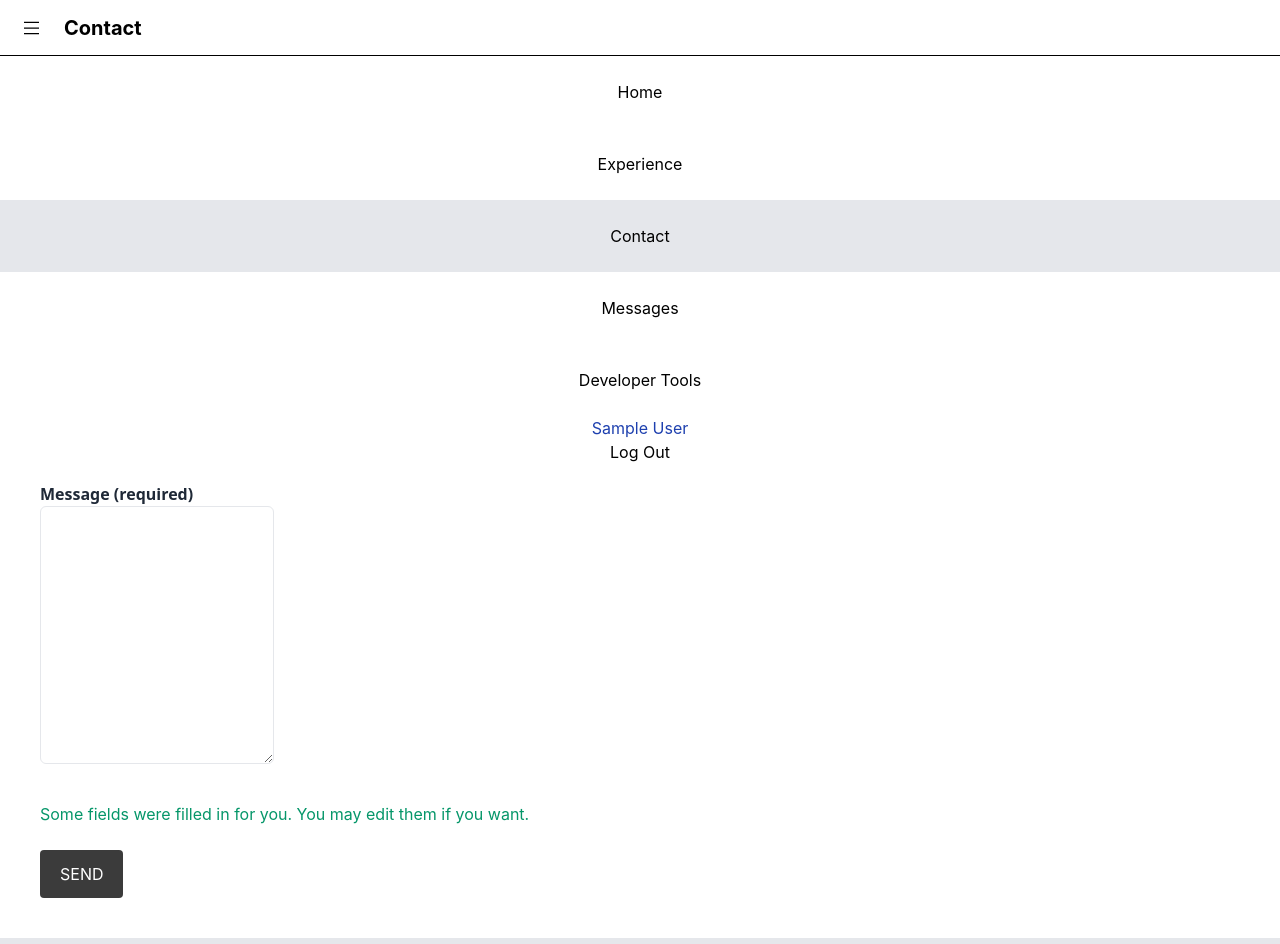
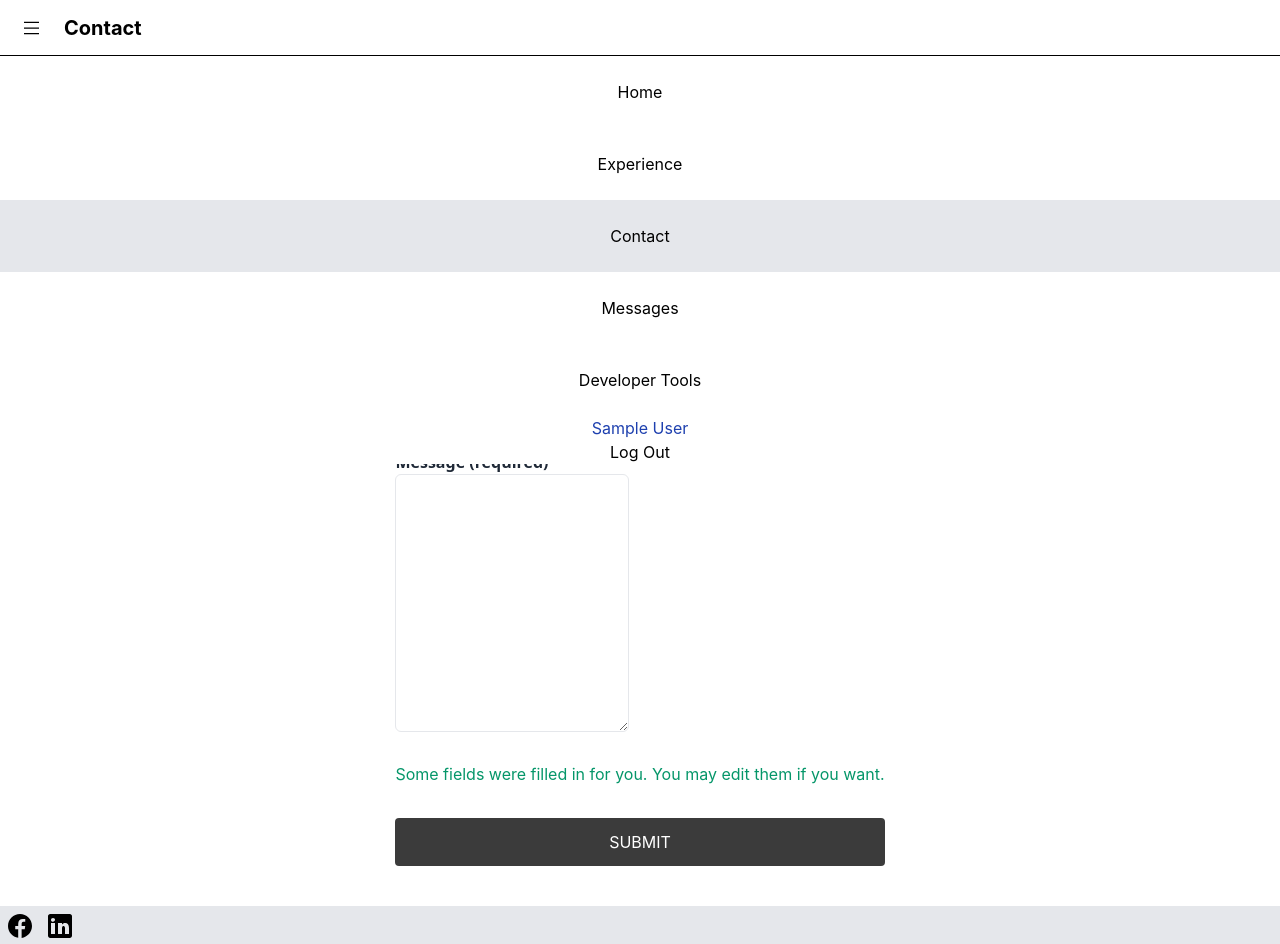
Before and after one commit to Daboo1998/aboodaniel-react-client, a React (Create React App) app: page /contact in a window 1280 px wide. Shown: the top 944 px of the page. Built offline with nearby package versions, Linux system fonts and the light colour scheme; no server answers; the database is empty; sample sign-in values are in the browser's storage.

Commit message:
few layout refactors

```diff
--- a/src/components/atoms/buttons and links/SubmitButton.tsx
+++ b/src/components/atoms/buttons and links/SubmitButton.tsx
@@ -5,7 +5,7 @@ export interface SubmitButtonProps {
 }
 
 const SubmitButton: React.FC<SubmitButtonProps> = ({label}) => (
-    <button type="submit" className="bg-submit text-white rounded py-3 px-5 uppercase <md:w-full">
+    <button type="submit" className="bg-submit text-white rounded py-3 px-5 uppercase w-full hover:bg-submit-hover">
         {label}
     </button>
 );
--- a/src/components/layouts/pages/general/ContactPageLayout.tsx
+++ b/src/components/layouts/pages/general/ContactPageLayout.tsx
@@ -5,6 +5,7 @@ import TextAreaInput from "../../../atoms/input/TextAreaInput";
 import validator from "validator";
 import {useAuth} from "../../../../contexts/AuthContext";
 import database, {Timestamp} from "../../../../data/database";
+import SubmitButton from "../../../atoms/buttons and links/SubmitButton";
 
 const ContactPageLayout: React.FC = () => {
     const [email, setEmail] = useState("");
@@ -56,24 +57,16 @@ const ContactPageLayout: React.FC = () => {
     };
 
     return (
-        <PageLayout className="pt-10 items-center">
-            <h1>Contact</h1>
-            <div className="h-8" />
-            <form className="flex flex-col items-start w-full" onSubmit={handleSubmit}>
+        <PageLayout className="pt-10 flex flex-col place-items-center">
+            <h1 className="text-center">Contact</h1>
+            <form className="flex flex-col items-start w-max <md:w-full pt-6 space-y-4" onSubmit={handleSubmit}>
                 <TextInput label="Email (required)" name="email" value={email} onChange={setEmail} />
-                <div className="h-6" />
                 <TextInput label="Name (required)" name="name" value={name} onChange={setName} />
-                <div className="h-6" />
                 <TextInput label="Subject (required)" name="subject" value={subject} onChange={setSubject} />
-                <div className="h-6" />
                 <TextAreaInput label="Message (required)" name="message" value={message} onChange={setMessage} />
-                <div className="h-6" />
-                <p className="text-green-600">{ information }</p>
+                <p className="text-green-600">{information}</p>
                 <p className="text-error bold">{errorMessage}</p>
-                <div className="h-6" />
-                <button type="submit" className="bg-submit text-white rounded py-3 px-5 uppercase <md:w-full">
-                    Send
-                </button>
+                <SubmitButton label="submit" />
             </form>
 
         </PageLayout>
--- a/tailwind.config.js
+++ b/tailwind.config.js
@@ -41,7 +41,8 @@ module.exports = {
         'inf': `10000px`,
       },
       backgroundColor: {
-        "submit": "#3b3b3b"
+        "submit": "#3b3b3b",
+        "submit-hover": "#6b6b6b"
       },
       textColor: {
         "error": "rgba(220, 38, 38, 1)"
```
